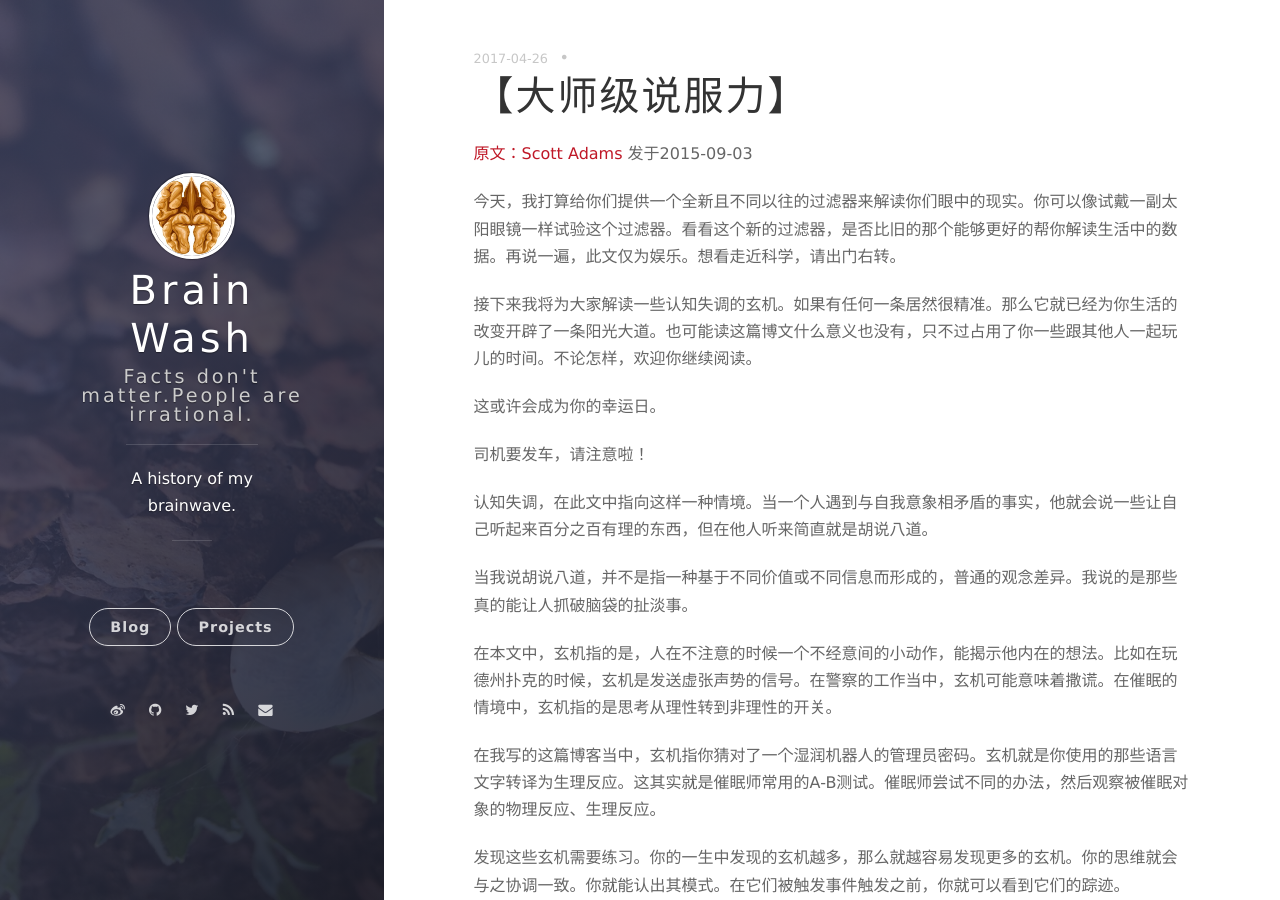
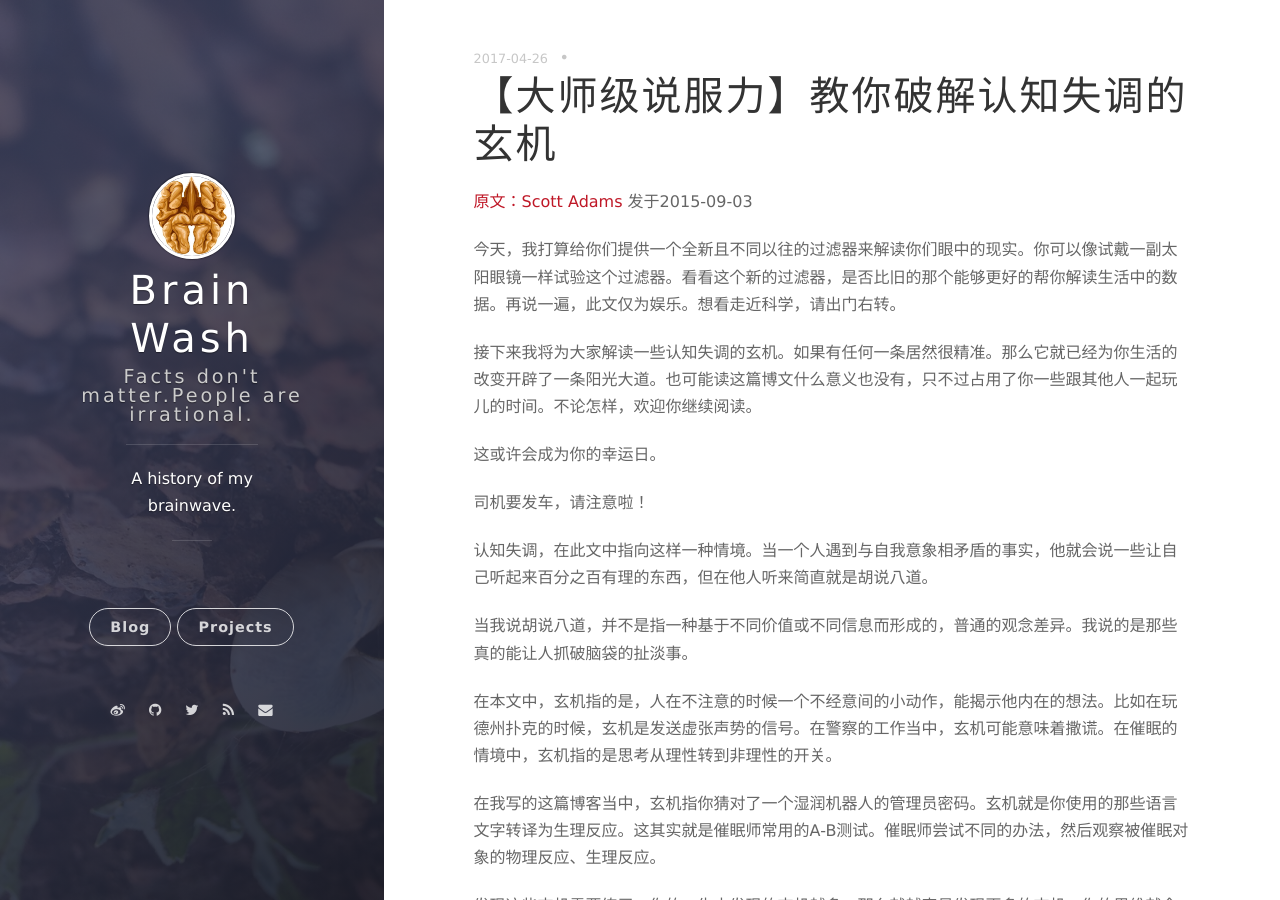
Before and after one commit to iwomen/iwomen.github.io, a Jekyll site: the page built from _posts/2017-04-26-the-tells-for-congnitive-dissonance.md, in a window 1280 px wide and 900 px high. Built offline with Jekyll 4.4.1, drawn with Linux system fonts in a browser that asks for light colours; nearby versions of some CDN libraries; comment, search, counter and statistics services are not loaded.

Commit message:
Update 2017-04-26-the-tells-for-congnitive-dissonance.md

```diff
--- a/_posts/2017-04-26-the-tells-for-congnitive-dissonance.md
+++ b/_posts/2017-04-26-the-tells-for-congnitive-dissonance.md
@@ -1,6 +1,6 @@
 ---
 layout: post
-title: 【大师级说服力】
+title: 【大师级说服力】教你破解认知失调的玄机
 date: 2017-04-26
 ---
 [原文：Scott Adams][1] 发于2015-09-03
```
